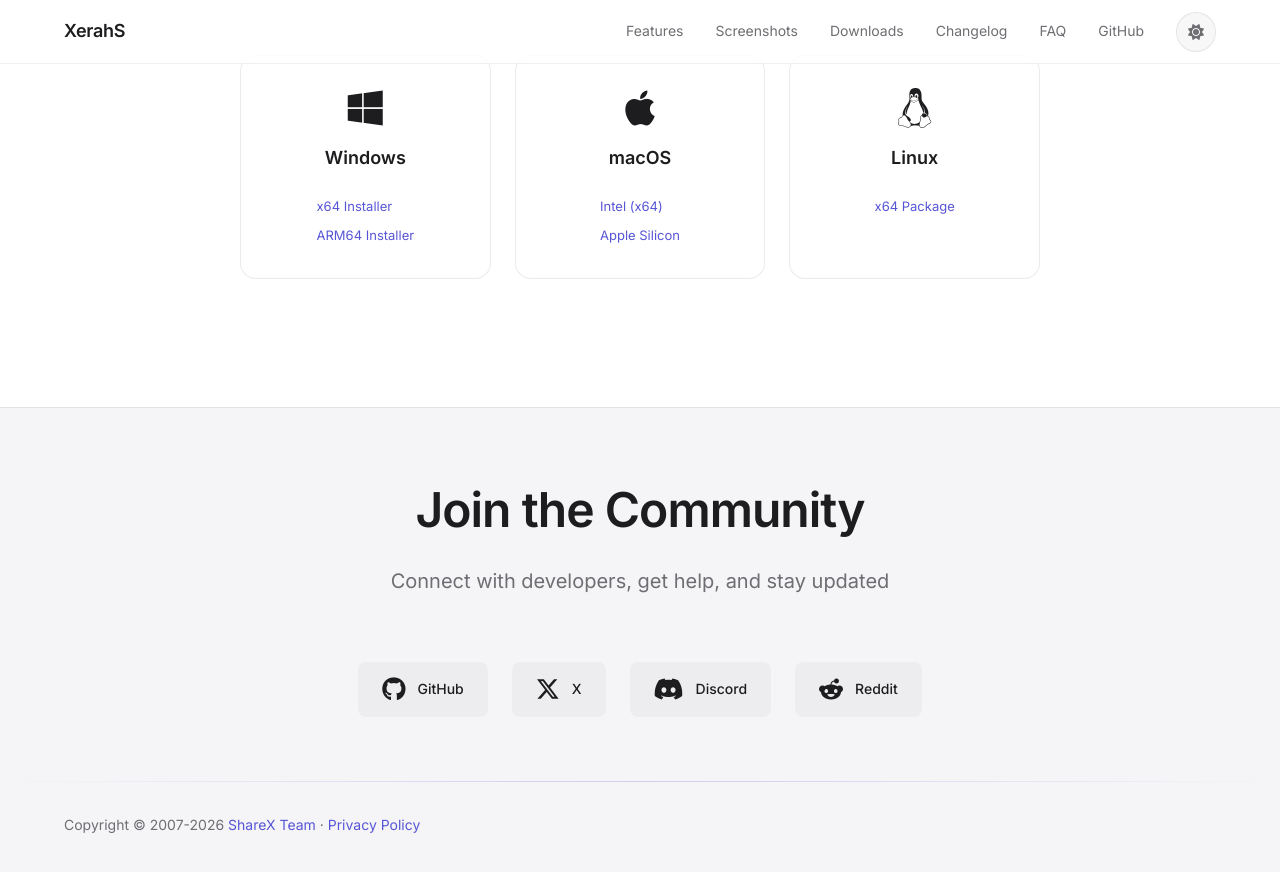
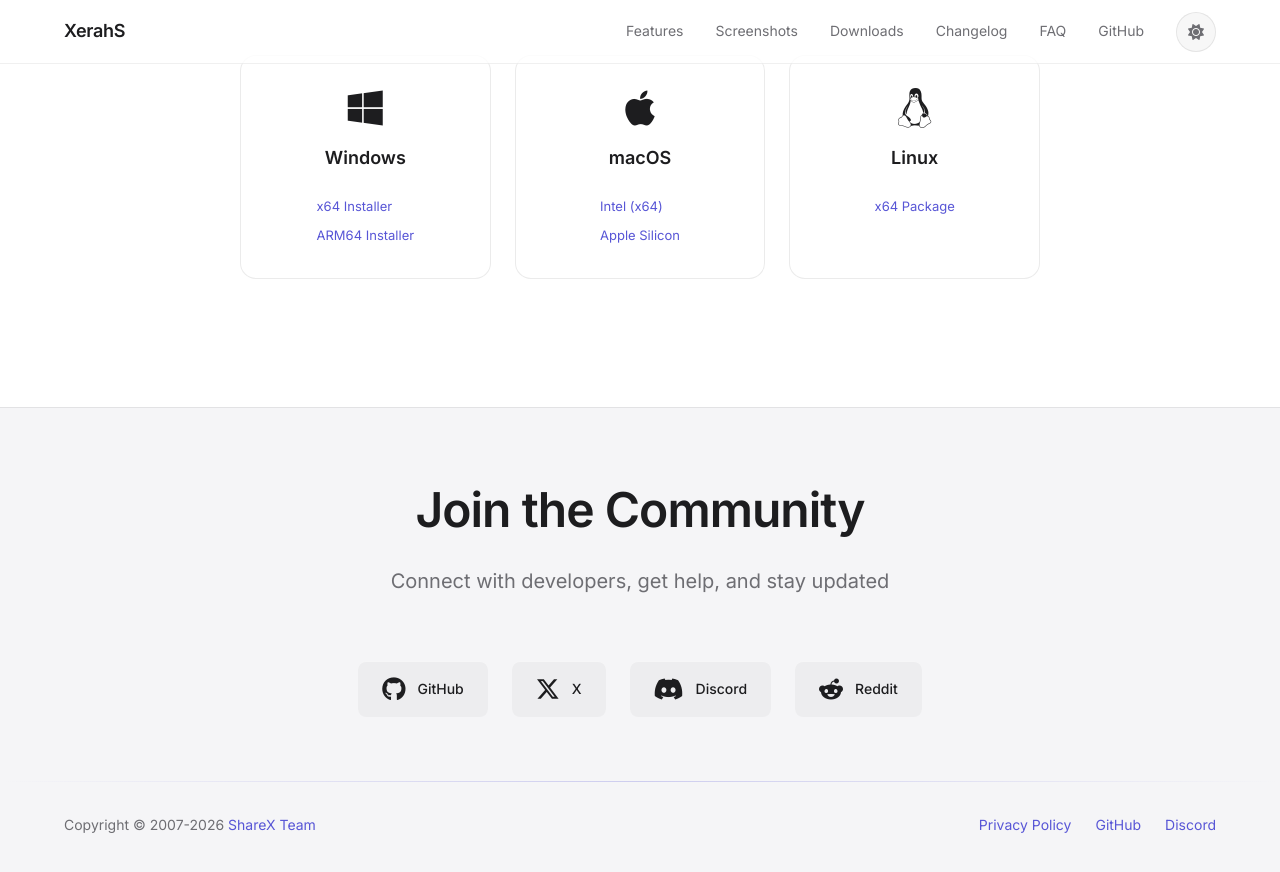
Before and after one commit to ShareX/xerahs.github.io, a Jekyll site: the page built from index.html, in a window 1280 px wide and 900 px high, scrolled down 2807 px. Shown: the top 872 px of the window. Built offline with Jekyll 4.4.1, drawn with Linux system fonts in a browser that asks for light colours.

Commit message:
[FIX] Add footer links (Privacy Policy, GitHub, Discord) with high contrast

```diff
--- a/_includes/footer.html
+++ b/_includes/footer.html
@@ -32,7 +32,12 @@
     <div class="section-divider-accent"></div>
     <div class="container">
         <div class="footer-content">
-            <p class="footer-copyright">Copyright &copy; 2007-{{ site.time | date: '%Y' }} <a href="https://github.com/orgs/ShareX/people">{{ site.author }}</a> · <a href="/privacy-policy">Privacy Policy</a></p>
+            <p class="footer-copyright">Copyright &copy; 2007-{{ site.time | date: '%Y' }} <a href="https://github.com/orgs/ShareX/people">{{ site.author }}</a></p>
+            <div class="footer-links">
+                <a href="/privacy-policy" class="footer-link">Privacy Policy</a>
+                <a href="https://github.com/ShareX/XerahS" class="footer-link" target="_blank" rel="noopener">GitHub</a>
+                <a href="https://discord.gg/ShareX" class="footer-link" target="_blank" rel="noopener">Discord</a>
+            </div>
         </div>
     </div>
 </footer>
--- a/css/layout.css
+++ b/css/layout.css
@@ -423,13 +423,32 @@
 
 .footer-link {
     font-size: 0.875rem;
-    color: var(--foreground-muted);
+    color: var(--accent);
     text-decoration: none;
     transition: color var(--duration-fast) var(--ease-out);
 }
 
 .footer-link:hover {
-    color: var(--foreground);
+    color: var(--accent-bright);
+    text-decoration: underline;
+}
+
+/* Dark Mode - Footer Link Overrides */
+:root .footer-link {
+    color: rgba(255, 255, 255, 0.9);
+}
+
+:root .footer-link:hover {
+    color: #ffffff;
+}
+
+/* Light Mode - Footer Link Overrides */
+[data-theme="light"] .footer-link {
+    color: var(--accent);
+}
+
+[data-theme="light"] .footer-link:hover {
+    color: var(--accent-bright);
 }
 
 /* Footer Copyright Link Styles - High Contrast */
```
